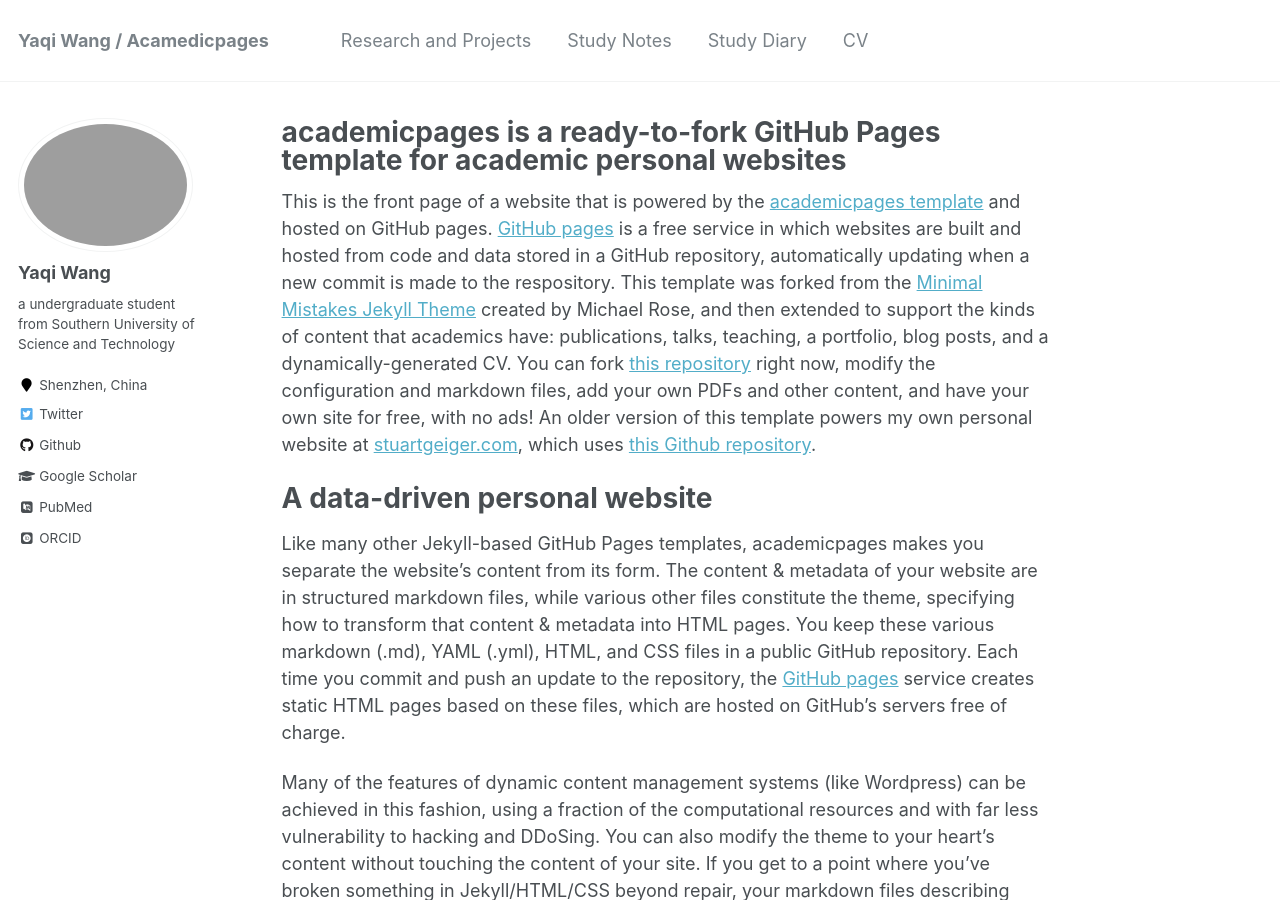
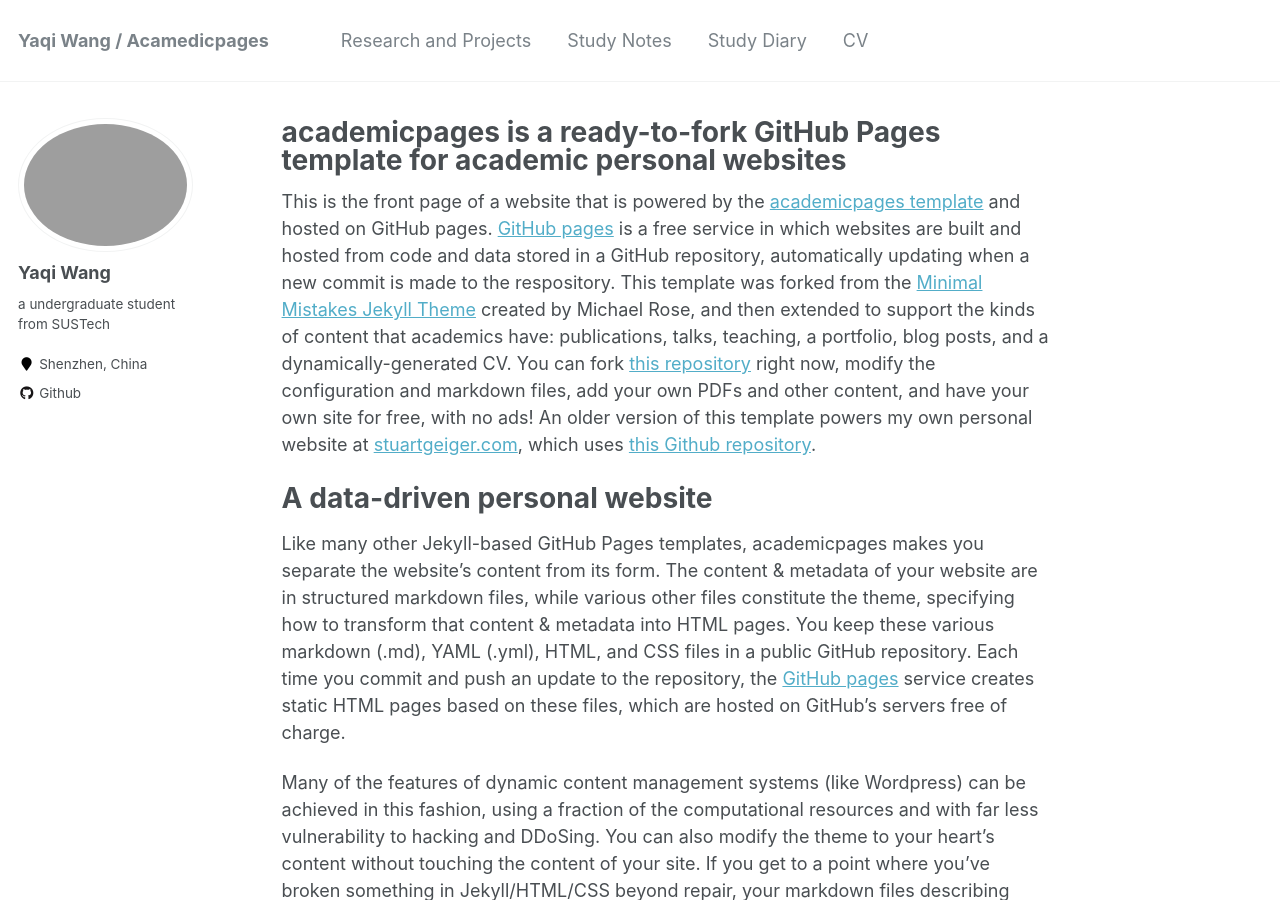
Before and after one commit to Arlene036/Arlene036.github.io, a Jekyll site: the page built from _pages/about.md, in a window 1280 px wide and 900 px high. Built offline with Jekyll 4.4.1, drawn with Linux system fonts in a browser that asks for light colours; some web fonts are replaced.

Commit message:
Update _config.yml

```diff
--- a/_config.yml
+++ b/_config.yml
@@ -10,10 +10,10 @@
 title                    : "Yaqi Wang / Acamedicpages"
 title_separator          : "-"
 name                     : &name "Yaqi Wang"
-description              : &description "personal description"
-url                      : https://academicpages.github.io # the base hostname & protocol for your site e.g. "https://mmistakes.github.io"
+description              : &description "Undergraduate at SUSTech"
+url                      : https://arlene036.github.io # the base hostname & protocol for your site e.g. "https://mmistakes.github.io"
 baseurl                  : "" # the subpath of your site, e.g. "/blog"
-repository               : "academicpages/academicpages.github.io"
+repository               : "arlene036.github.io"
 teaser                   :  # filename of teaser fallback teaser image placed in /images/, .e.g. "500x300.png"
 breadcrumbs              : false # true, false (default)
 words_per_minute         : 160
@@ -82,11 +82,11 @@
 author:
   name             : "Yaqi Wang"
   avatar           : "profile.png"
-  bio              : "a undergraduate student from Southern University of Science and Technology"
+  bio              : "a undergraduate student from SUSTech"
   location         : "Shenzhen, China"
   employer         :
-  pubmed           : "https://www.ncbi.nlm.nih.gov/pubmed/?term=john+snow"
-  googlescholar    : "http://yourfullgooglescholarurl.com"
+  pubmed           :
+  googlescholar    :
   email            :
   researchgate     :  # example: "https://www.researchgate.net/profile/yourprofile"
   uri              :
@@ -96,20 +96,20 @@
   flickr           :
   facebook         :
   foursquare       :
-  github           : "academicpages"
+  github           : "arlene036"
   google_plus      :
   keybase          :
   instagram        :
   impactstory      : #"https://profiles.impactstory.org/u/xxxx-xxxx-xxxx-xxxx"
   lastfm           :
   linkedin         :
-  orcid            : "http://orcid.org/yourorcidurl"
+  orcid            :
   pinterest        :
   soundcloud       :
   stackoverflow    : # http://stackoverflow.com/users/123456/username
   steam            :
   tumblr           :
-  twitter          : "replacethistwitterhandle"
+  twitter          :
   vine             :
   weibo            :
   xing             :
```
